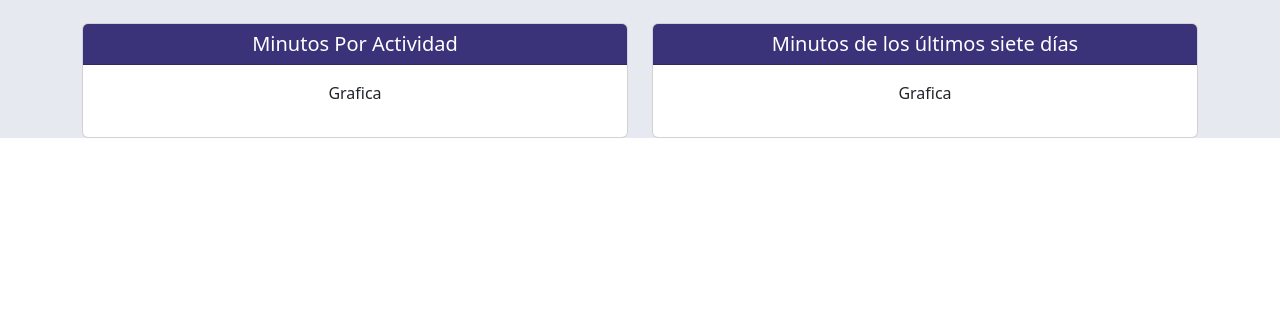
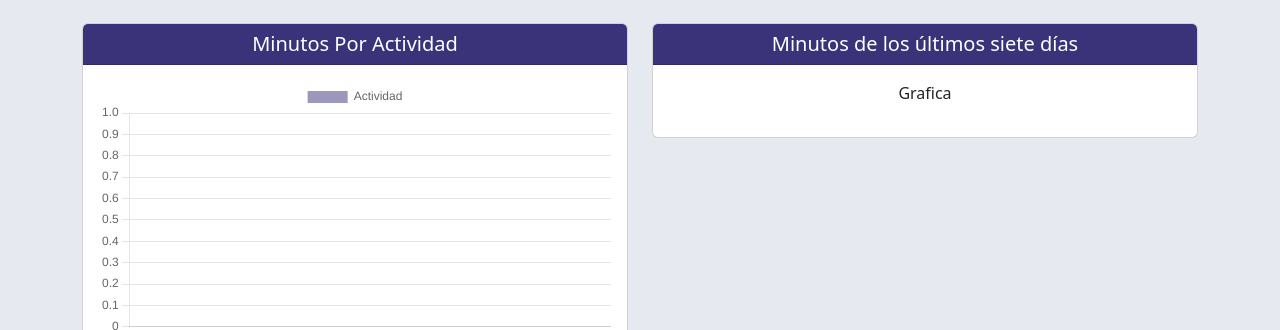
Before and after one commit to cxrals/TallerFrontEnd, a React (Create React App) app: page /dashboard in a window 1280 px wide. Shown: the part 622-952 px from the top of the page. Before the commit the page ends 800 px from the top, so only its background shows below. Built offline with nearby package versions, Linux system fonts and the light colour scheme; no server answers.

Commit message:
grafica 1

```diff
--- a/src/components/MinutosPorActividad.jsx
+++ b/src/components/MinutosPorActividad.jsx
@@ -1,12 +1,43 @@
 import React from 'react'
+import { useSelector } from 'react-redux';
+import { Bar } from 'react-chartjs-2';
+import { Chart as ChartJS, CategoryScale, LinearScale, BarElement, Title, Tooltip, Legend } from 'chart.js';
+
+ChartJS.register(CategoryScale, LinearScale, BarElement, Title, Tooltip, Legend);
+
+export const options = {
+  responsive: true,
+  plugins: {
+    legend: {
+      position: 'top',
+    }
+  }
+};
 
 const MinutosPorActividad = () => {
+  const sesiones = useSelector(state => state.sesiones.listaSesiones)
+  const actividades = useSelector(state => state.actividades.listaActividades);
+
+  const actividadMap = actividades.map(actividad => ({
+    actividad: actividad.nombre,
+    cantidadSesiones: sesiones.filter(sesion => sesion.idActividad === actividad.id).length
+  })).filter(item => item.cantidadSesiones > 0);
+
   return (
     <div className="card">
-        <h5 className="card-header">Minutos Por Actividad</h5>
-        <div className="card-body">
-            <p>Grafica</p>
-        </div>
+      <h5 className="card-header">Minutos Por Actividad</h5>
+      <div className="card-body">
+        <Bar options={options} data={{
+          labels: actividadMap.map(item => item.actividad),
+          datasets: [
+            {
+              label: 'Actividad',
+              data: actividadMap.map(item => item.cantidadSesiones),
+              backgroundColor: 'rgba(58, 51, 121, 0.5)',
+            }
+          ],
+        }} />
+      </div>
     </div>
   )
 }
```
